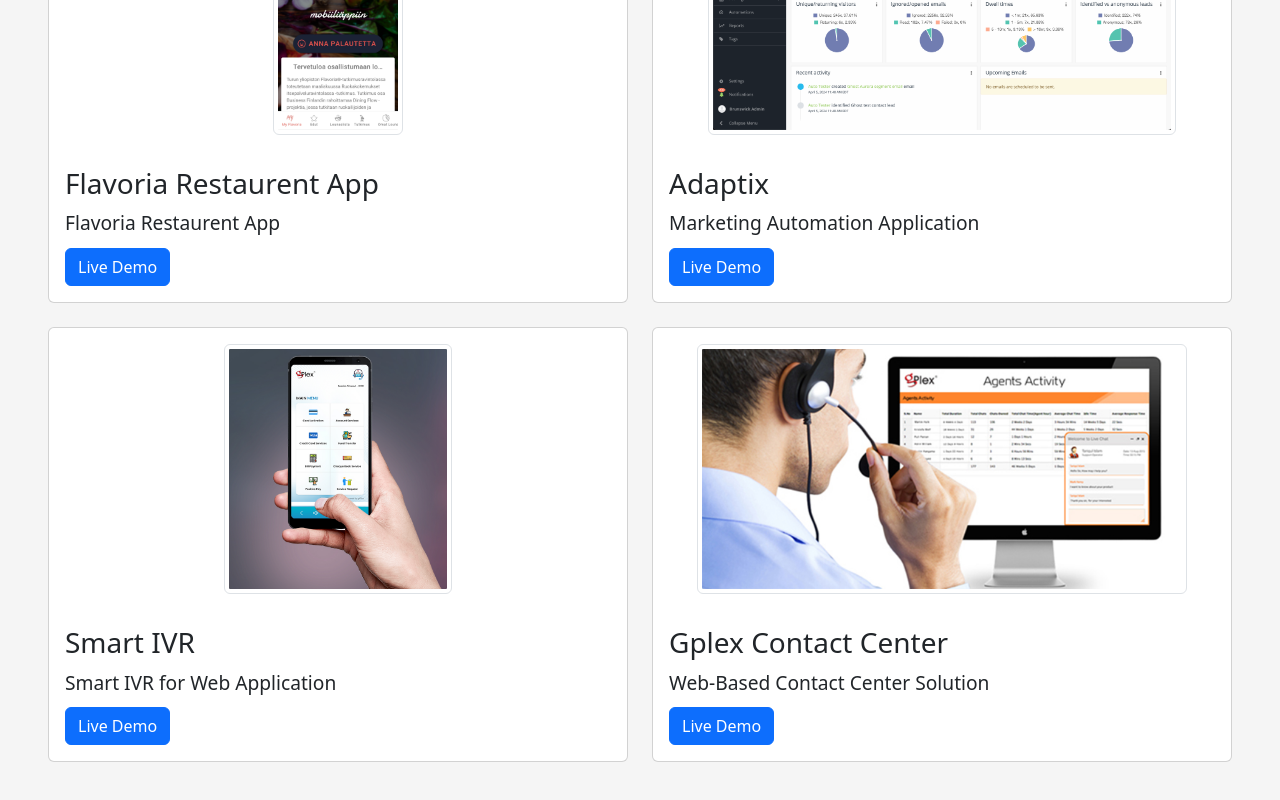
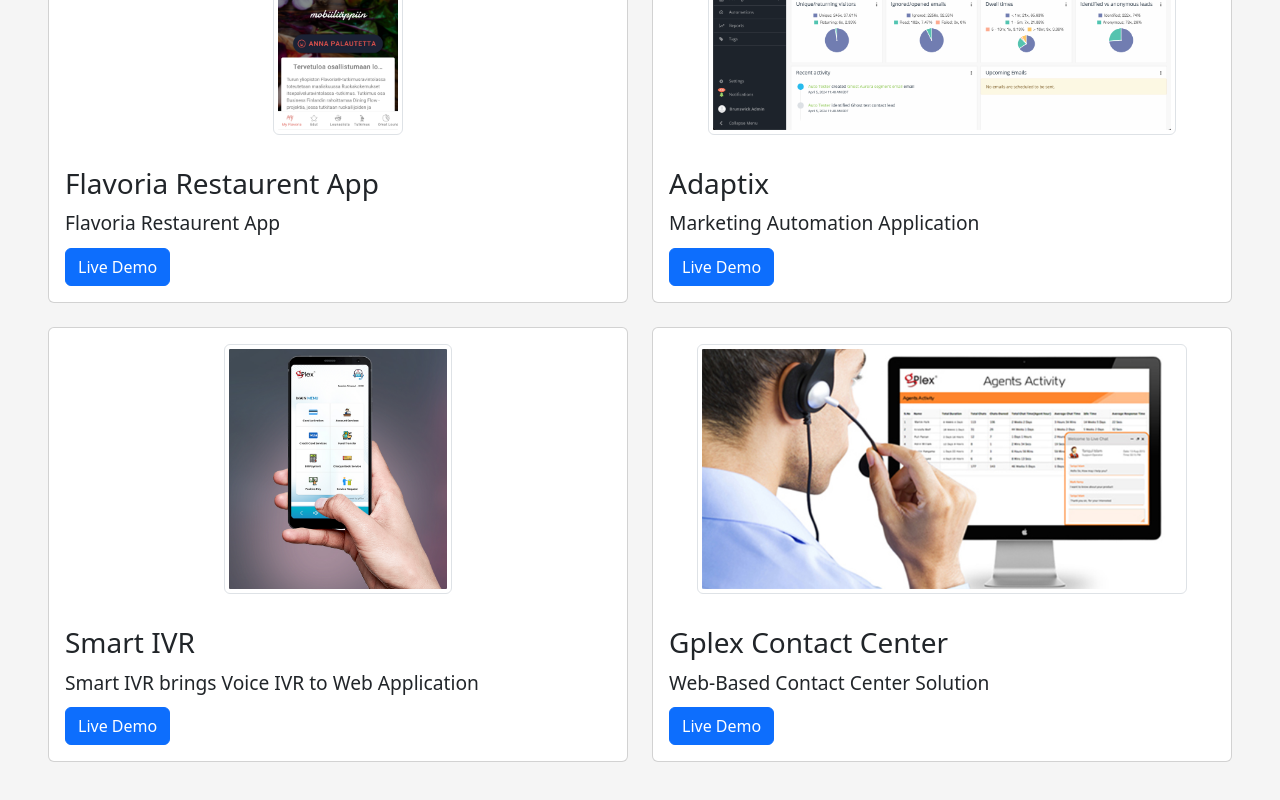
Before and after one commit to sharif0506/portfolio, a React (Vite) app: page / in a window 1280 px wide. Shown: the part 2524-3324 px from the top of the page. Built offline with nearby package versions, Linux system fonts and the light colour scheme.

Commit message:
SIVR description updated

```diff
--- a/src/components/Projects.jsx
+++ b/src/components/Projects.jsx
@@ -27,7 +27,7 @@
             id: 3,
             image: SmartIvr,
             title: "Smart IVR",
-            description: "Smart IVR for Web Application",
+            description: "Smart IVR brings Voice IVR to Web Application",
             url: "https://genuitysystems.com/smart_ivr.php"
         },
         {
```
